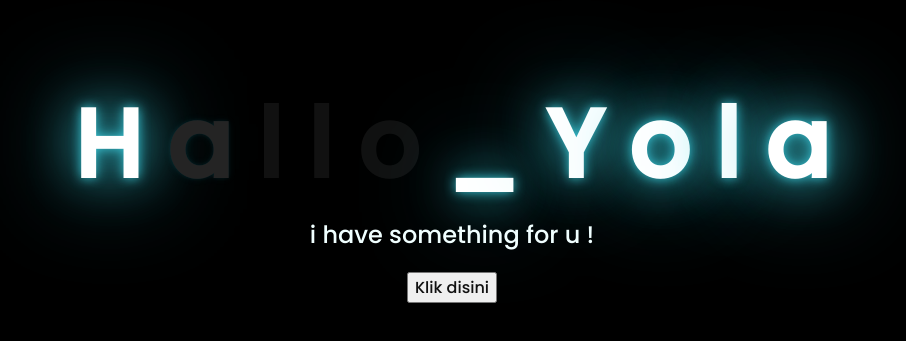
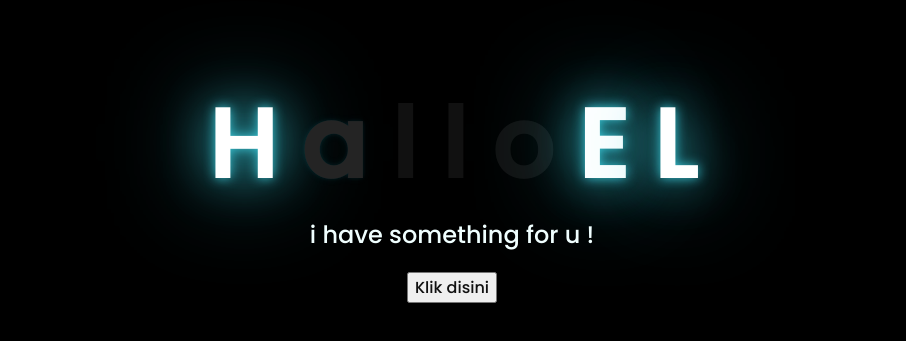
Before and after one commit to HornyFroogs/flowerrr, a plain HTML site: page index.html in a window 1280 px wide. Shown: the part 221-562 px from the top of the page, without its empty margins (196-1102 px from the left). Drawn offline with Linux system fonts and the light colour scheme.

Commit message:
Update index.html

```diff
--- a/index.html
+++ b/index.html
@@ -16,11 +16,11 @@
 			<span>l</span>
 			<span>l</span>
 			<span>o</span>
-			<span>_</span>
-			<span>Y</span>
-			<span>o</span>
-			<span>l</span>
-			<span>a</span>
+			<span></span>
+			<span>E</span>
+			<span>L</span>
+			<span></span>
+			<span></span>
 
 		</div>
 		<div class="description">
```
